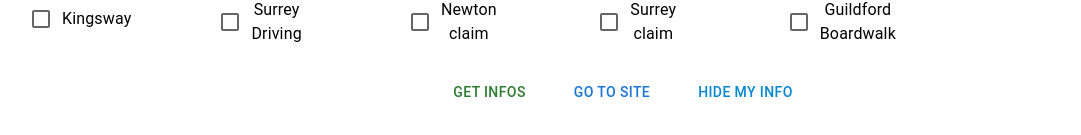
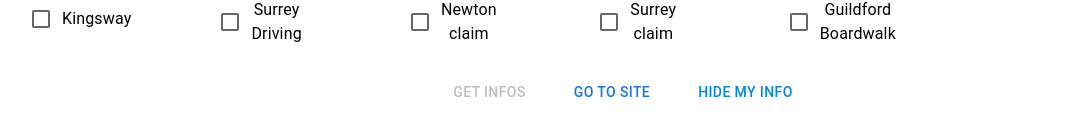
Before and after one commit to zhaungjacky/icbc_appointment_checker, a React (Create React App) app: page / in a window 1280 px wide. Shown: the part 343-478 px from the top of the page, without its empty margins (17-1098 px from the left). Built offline with nearby package versions, Linux system fonts and the light colour scheme.

Commit message:
add btn disabled check

```diff
--- a/src/pages/IcbcAppointmentChecker.tsx
+++ b/src/pages/IcbcAppointmentChecker.tsx
@@ -1,6 +1,13 @@
 /* eslint-disable react-hooks/exhaustive-deps */
 import React from "react";
-import { Box, Button, Divider, Grid2, Tooltip, Typography } from "@mui/material";
+import {
+  Box,
+  Button,
+  Divider,
+  Grid2,
+  Tooltip,
+  Typography,
+} from "@mui/material";
 import { CurrentAppointment } from "../services/model/current_appointment";
 import {
   IcbcService,
@@ -93,14 +100,16 @@
       : parseInt(JSON.parse(localStorage.getItem(IcbcService.addToTodayKey)!))
   );
 
-  const [showInfo, setShowInfo] = React.useState(() => localStorage.getItem(IcbcService.showInfoKey) === null ? IcbcService.showInfos : JSON.parse(localStorage.getItem(IcbcService.showInfoKey)!) as boolean );
+  const [showInfo, setShowInfo] = React.useState(() =>
+    localStorage.getItem(IcbcService.showInfoKey) === null
+      ? IcbcService.showInfos
+      : (JSON.parse(localStorage.getItem(IcbcService.showInfoKey)!) as boolean)
+  );
 
   const icbcService = React.useMemo(
     () => new IcbcService(setToken, setMyAppointment, setCurrentApps),
     []
   );
-
-
 
   const tokenPayload: TokenPayloadType = {
     drvrLastName: drvrLastName,
@@ -152,9 +161,9 @@
 
   const handleToggleShowInfo = () => {
     setShowInfo((prev) => {
-      localStorage.setItem(IcbcService.showInfoKey,JSON.stringify(!prev));
-      return !prev;});
-
+      localStorage.setItem(IcbcService.showInfoKey, JSON.stringify(!prev));
+      return !prev;
+    });
   };
 
   const handleGetToken = () => {
@@ -168,6 +177,8 @@
   const handleGetAppoints = () => {
     getAppointments();
   };
+
+  const isGetInfosBtnDisabled = token === "";
 
   return (
     <div>
@@ -282,10 +293,9 @@
               </Box>
               {/* <Box><CredentialTextField val={keyword} setVal={setKeyword} title={IcbcService.keyword} textType="password"/></Box> */}
             </Box>
-<Tooltip  title="Get User Credential"><Button onClick={handleGetToken}>Sign In</Button>
-
-
-</Tooltip>
+            <Tooltip title="Get User Credential">
+              <Button onClick={handleGetToken}>Sign In</Button>
+            </Tooltip>
             <Box>
               <LocationCheckbox
                 val={locations}
@@ -305,18 +315,18 @@
             gap: "32px",
           }}
         >
+          <Tooltip title="Get Available Appointments">
+            <Box>
+              <Button onClick={handleGetAppoints} color="success"
+              disabled={isGetInfosBtnDisabled}
 
-          <Tooltip title="Get Available Appointments">
-
-            <Box>
-              <Button onClick={handleGetAppoints} color="success">
+              >
                 Get Infos
               </Button>
             </Box>
           </Tooltip>
 
           <Tooltip title="Goto Offical ICBC Website">
-
             <Box>
               <a
                 href="https://onlinebusiness.icbc.com/webdeas-ui/home"
@@ -328,7 +338,6 @@
           </Tooltip>
 
           <Tooltip title="Show Or Hide User Info">
-
             <Box>
               <Button onClick={() => handleToggleShowInfo()} color="info">
                 {showInfo ? "Hide My Info" : "Show My Info"}
```
